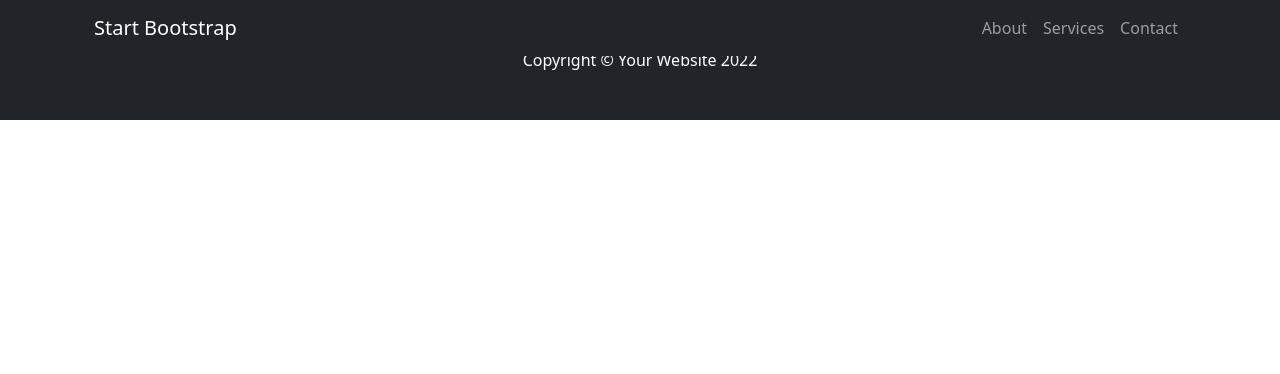
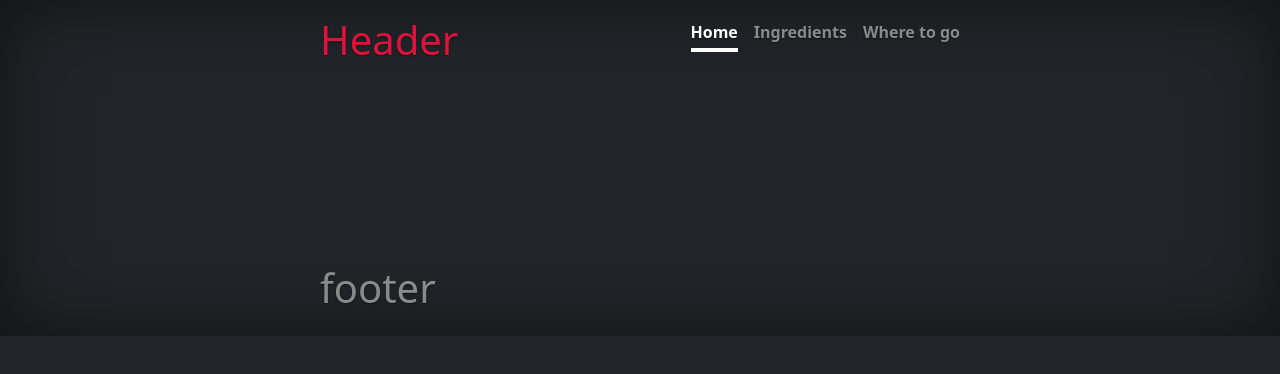
Before and after one commit to TaroSchenker/patrickmimran, a plain HTML site: page index.html in a window 1280 px wide. Drawn offline with nearby package versions, Linux system fonts and the light colour scheme.

Commit message:
added images and nav bar footer

```diff
--- a/index.html
+++ b/index.html
@@ -1,34 +1,91 @@
 <!DOCTYPE html>
 <html lang="en">
+
 <head>
-    <meta charset="UTF-8">
-    <meta http-equiv="X-UA-Compatible" content="IE=edge">
-    <meta name="viewport" content="width=device-width, initial-scale=1.0">
-    <link rel="preconnect" href="https://fonts.gstatic.com" crossorigin>
-    <link href="https://cdn.jsdelivr.net/npm/bootstrap@5.2.0-beta1/dist/css/bootstrap.min.css" rel="stylesheet" integrity="sha384-0evHe/X+R7YkIZDRvuzKMRqM+OrBnVFBL6DOitfPri4tjfHxaWutUpFmBp4vmVor" crossorigin="anonymous">
-    <script src="https://cdn.jsdelivr.net/npm/bootstrap@5.2.0-beta1/dist/js/bootstrap.bundle.min.js" integrity="sha384-pprn3073KE6tl6bjs2QrFaJGz5/SUsLqktiwsUTF55Jfv3qYSDhgCecCxMW52nD2" crossorigin="anonymous"></script>
-    <link rel="stylesheet" href="style.css">
-    <title>Document</title>
+  <meta charset="UTF-8">
+  <meta http-equiv="X-UA-Compatible" content="IE=edge">
+  <meta name="viewport" content="width=device-width, initial-scale=1.0">
+  <link href="https://cdn.jsdelivr.net/npm/bootstrap@5.2.0-beta1/dist/css/bootstrap.min.css" rel="stylesheet"
+    integrity="sha384-0evHe/X+R7YkIZDRvuzKMRqM+OrBnVFBL6DOitfPri4tjfHxaWutUpFmBp4vmVor" crossorigin="anonymous">
+  <link rel="icon" type="image/x-icon" href="./images/favicon.ico">
+
+
+  <title>Header </title>
+  <style>
+    .btn-secondary,
+    .btn-secondary:hover,
+    .btn-secondary:focus {
+      color: #333;
+      text-shadow: none;
+    }
+
+    body {
+      text-shadow: 0 .05rem .1rem rgba(0, 0, 0, .5);
+      box-shadow: inset 0 0 5rem rgba(0, 0, 0, .5);
+    }
+
+    .cover-container {
+      max-width: 42em;
+    }
+
+    .nav-masthead .nav-link {
+      padding: .25rem 0;
+      font-weight: 700;
+      color: rgba(255, 255, 255, .5);
+      background-color: transparent;
+      border-bottom: .25rem solid transparent;
+    }
+
+    .nav-masthead .nav-link:hover,
+    .nav-masthead .nav-link:focus {
+      border-bottom-color: rgba(255, 255, 255, .25);
+    }
+
+    .nav-masthead .nav-link+.nav-link {
+      margin-left: 1rem;
+    }
+
+    .nav-masthead .active {
+      color: #fff;
+      border-bottom-color: #fff;
+    }
+
+    img {
+      height: 200px;
+    }
+
+    a {
+      text-decoration: none;
+    }
+
+  </style>
 </head>
-<body>
-    <!-- nav -->
-    <nav class="navbar navbar-expand-lg navbar-dark bg-dark fixed-top" id="mainNav">
-        <div class="container px-4">
-            <a class="navbar-brand" href="#page-top">Start Bootstrap</a>
-            <button class="navbar-toggler" type="button" data-bs-toggle="collapse" data-bs-target="#navbarResponsive" aria-controls="navbarResponsive" aria-expanded="false" aria-label="Toggle navigation"><span class="navbar-toggler-icon"></span></button>
-            <div class="collapse navbar-collapse" id="navbarResponsive">
-                <ul class="navbar-nav ms-auto">
-                    <li class="nav-item"><a class="nav-link" href="#about">About</a></li>
-                    <li class="nav-item"><a class="nav-link" href="#services">Services</a></li>
-                    <li class="nav-item"><a class="nav-link" href="#contact">Contact</a></li>
-                </ul>
-            </div>
-        </div>
-    </nav>
 
-    <!-- footer -->
-    <footer class="py-5 bg-dark">
-        <div class="container px-4"><p class="m-0 text-center text-white">Copyright &copy; Your Website 2022</p></div>
+<body class="d-flex h-100 text-right text-white bg-dark">
+
+  <div class="cover-container d-flex w-100 h-100 p-3 mx-auto flex-column">
+    <header class="mb-auto">
+      <div>
+        <h3 class="float-md-start mb-0 display-6" style="color:crimson">Header</h3>
+        <nav class="nav nav-masthead justify-content-center float-md-end">
+          <a class="nav-link active" href="#">Home</a>
+          <a class="nav-link" href="ingredients.html">Ingredients</a>
+          <a class="nav-link" href="location.html">Where to go</a>
+        </nav>
+      </div>
+    </header>
+
+    <section class="d-flex card-main justify-content-around" style="margin-top: 100px; margin-bottom: 100px">
+
+    </section>
+
+    <footer class="mt-auto text-white-50">
+      <div class="d-flex justify-center" >
+        <h1> footer </h1>
+      </div>
     </footer>
+
+
 </body>
+
 </html>
```
